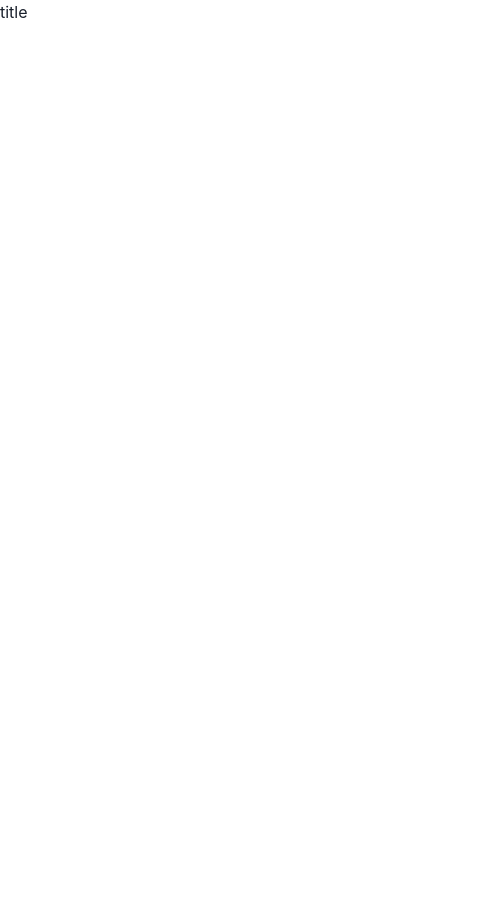
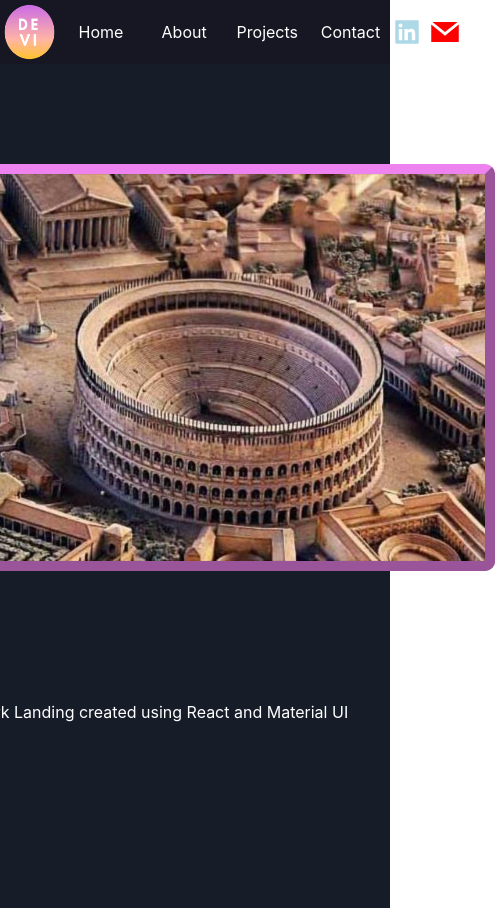
Before and after one commit to ElDev1/portfolio, a Next.js app: page /projects/1 in a window 390 px wide. Shown: the whole page, 503 px wide, since content can reach past the window. Before the commit the page ends 844 px from the top, so only its background shows below. Built offline with nearby package versions, Linux system fonts and the light colour scheme.

Commit message:
responsive fixed

```diff
--- a/components/Nav/Nav.js
+++ b/components/Nav/Nav.js
@@ -1,4 +1,4 @@
-import { Flex, Text, Center, Link } from "@chakra-ui/react"
+import { Flex, Text, Center, Link, Box } from "@chakra-ui/react"
 import { AiFillLinkedin } from 'react-icons/ai'
 import { GrMail } from 'react-icons/gr'
 import { AiFillGithub } from 'react-icons/ai'
@@ -6,22 +6,25 @@ import Image from 'next/image'
 
 export const Nav = () => {
   return (
-    <Flex
-        as='nav'
-        w='100%'
-        h='70px'
+    <Box
+        as='header'
+        top='0'
         bg='#171723'
-        justify='center'
-        position='fixed'
-        style={{zIndex: 1}}
+        position='sticky'
+        zIndex='2'
     >
-        <Flex justify='space-between' w='70%'>
+        <Flex
+            maxWidth='1400px'
+            h={16}
+            justifyContent='space-between'
+            m='0 auto'
+        >
             <Flex>
                 <Image
                     src='/images/logo.png'
                     alt='logo'
                     width='70px'
-                    height='5px'
+                    height='55px'
 
                 />
                 <Center w='98px'>
@@ -105,6 +108,6 @@ export const Nav = () => {
                 </Center>
             </Flex>
         </Flex>
-    </Flex>
+    </Box>
   )
 }
--- a/pages/_app.js
+++ b/pages/_app.js
@@ -1,9 +1,11 @@
 import { ChakraProvider } from '@chakra-ui/react'
 import theme from '../styles/theme'
+import { Nav } from '../components/Nav/Nav'
 
 function MyApp({ Component, pageProps }) {
   return (
     <ChakraProvider theme={theme} cssVarsRoot="body">
+      <Nav />
       <Component {...pageProps} />
     </ChakraProvider>
   )
--- a/pages/projects/[id].js
+++ b/pages/projects/[id].js
@@ -1,5 +1,6 @@
-import { Box } from "@chakra-ui/react";
+import { Box, Flex, Heading, Text, UnorderedList } from "@chakra-ui/react";
 import Head from "next/head";
+import Image from "next/image";
 import data from '../../services/data.json'
 
 
@@ -11,9 +12,56 @@ const InfoProject = ( { dataProject } ) => {
             <Head>
                 <title>{dataProject.title || "project" } | Devi</title>
             </Head>
-            <Box as='main'>
-                <Box>{dataProject.title}</Box>
-            </Box>
+            <Flex
+                as='main'
+                m='0'
+                p='0'
+                bg='#171c29'
+                w='100%'
+                h='100vh'
+                justify='center'
+            >
+                <Flex
+                    w='70%'
+                    align='center'
+                    //justify='space-around'
+                    direction='column'
+                >
+                    <Box
+                        mt='100px'
+                        w='600px'
+                        h='auto'
+                        overflow='hidden'
+                        rounded='10px'
+                        border='10px outset violet'
+                        mb='30px'
+                    >
+                        <Image
+                            width='600px'
+                            height='400px'
+                            objectFit='cover'
+                            layout='responsive'
+                            src={dataProject.image}
+                            alt={dataProject.title}
+                        />
+                    </Box>
+                    <Box color='white' w='600px'>
+                        <Heading mb='30px' textDecoration='underline #ffb494'>
+                            {dataProject.title}
+                        </Heading>
+                        <Box mb='30px'>
+                            <Text fontWeight='bold' mb='5px'>Description</Text>
+                            <Text>
+                                {dataProject.description}
+                            </Text>
+                        </Box>
+                        <Text fontWeight='bold'>Tech stack:</Text>
+                        <UnorderedList>
+
+                        </UnorderedList>
+                    </Box>
+                </Flex>
+            </Flex>
         </>
     )
 }
--- a/services/data.json
+++ b/services/data.json
@@ -3,7 +3,9 @@
         "id": "1",
         "title": "title",
         "image": "/images/roma.jpg",
-        "description": "description"
+        "shortDescription": "Social Network Landing created using React and Material UI",
+        "description": "Social Network Landing created using React and Material UI",
+        "techStack": ["React", "Material UI", "Styled Components"]
     },
     {
         "id": "2",
```
Also changed, not shown: components/About/About.js (+17 -9 lines), components/Main/Main.js (+17 -9 lines), components/Projects/Projects.js (+3 -6 lines), pages/index.js (+11 -6 lines).
